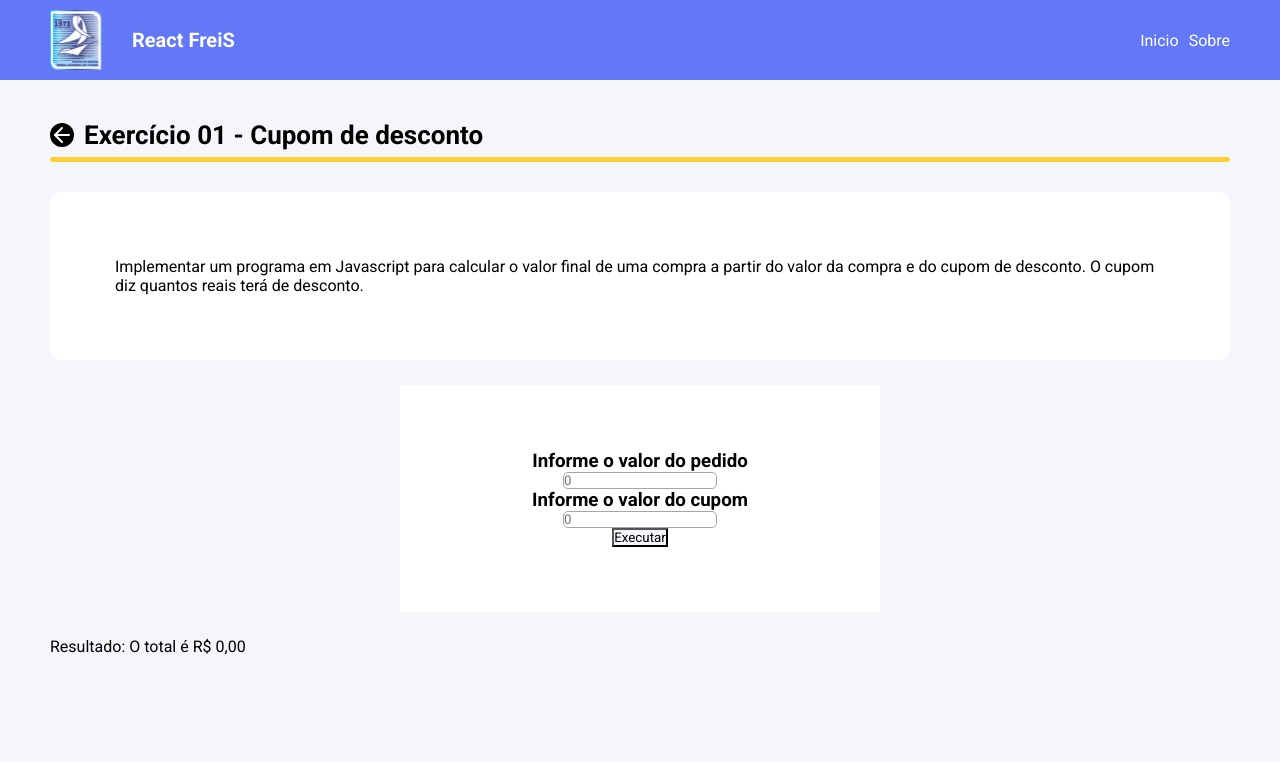
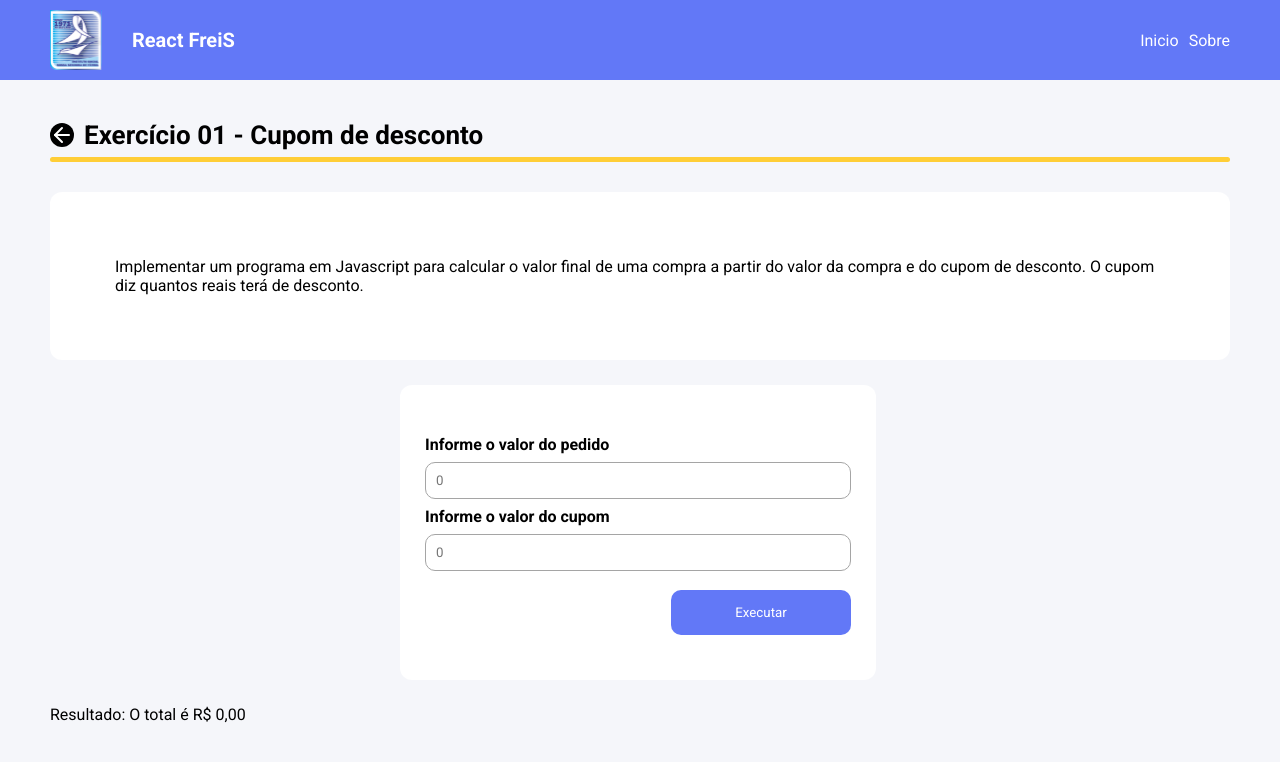
Before and after one commit to frosttlink/ReactFreiS, a React (Create React App) app: page /exec01 in a window 1280 px wide. Shown: the top 762 px of the page. Built offline with nearby package versions, Linux system fonts and the light colour scheme.

Commit message:
much commit

```diff
--- a/src/index.scss
+++ b/src/index.scss
@@ -93,21 +93,38 @@
   .container-execs {
     display: flex;
     flex-direction: column;
-    align-items: center;
-    justify-content: center;
-    padding: 65px;
+    width: 476px;
+    height: 295px;
+    padding: 50px 25px;
+    gap: 8px;
     background-color: #fff;
     margin: 25px 350px;
+    position: relative;
+    border-radius: 12px;
 
-
-    h3 {
+    h4 {
       background-color: #fff;
     }
 
     input {
+      padding: 10px;
       background-color: #fff;
       border-style: none;
       border: #A5A5A5 1px solid;
-      border-radius: 5px;
+      border-radius: 10px;
     }
+
+    button {
+      position: absolute;
+      bottom: 45px;
+      right: 25px;
+      padding: 15px 10px;
+      min-width: 180px;
+      text-align: center;
+      color: #fff;
+      border-radius: 10px;
+      border-style: none;
+      background-color: #6278F7;
+    }
+
   }
--- a/src/pages/pgExec01/index.jsx
+++ b/src/pages/pgExec01/index.jsx
@@ -30,9 +30,9 @@ export default function Exec01() {
           </p>
         </div>
         <div className="container-execs">
-          <h3>Informe o valor do pedido</h3>
+          <h4>Informe o valor do pedido</h4>
           <input type="text" placeholder="0"/>
-          <h3>Informe o valor do cupom</h3>
+          <h4>Informe o valor do cupom</h4>
           <input type="text" placeholder="0"/>
           <button>Executar</button>
         </div>
```
